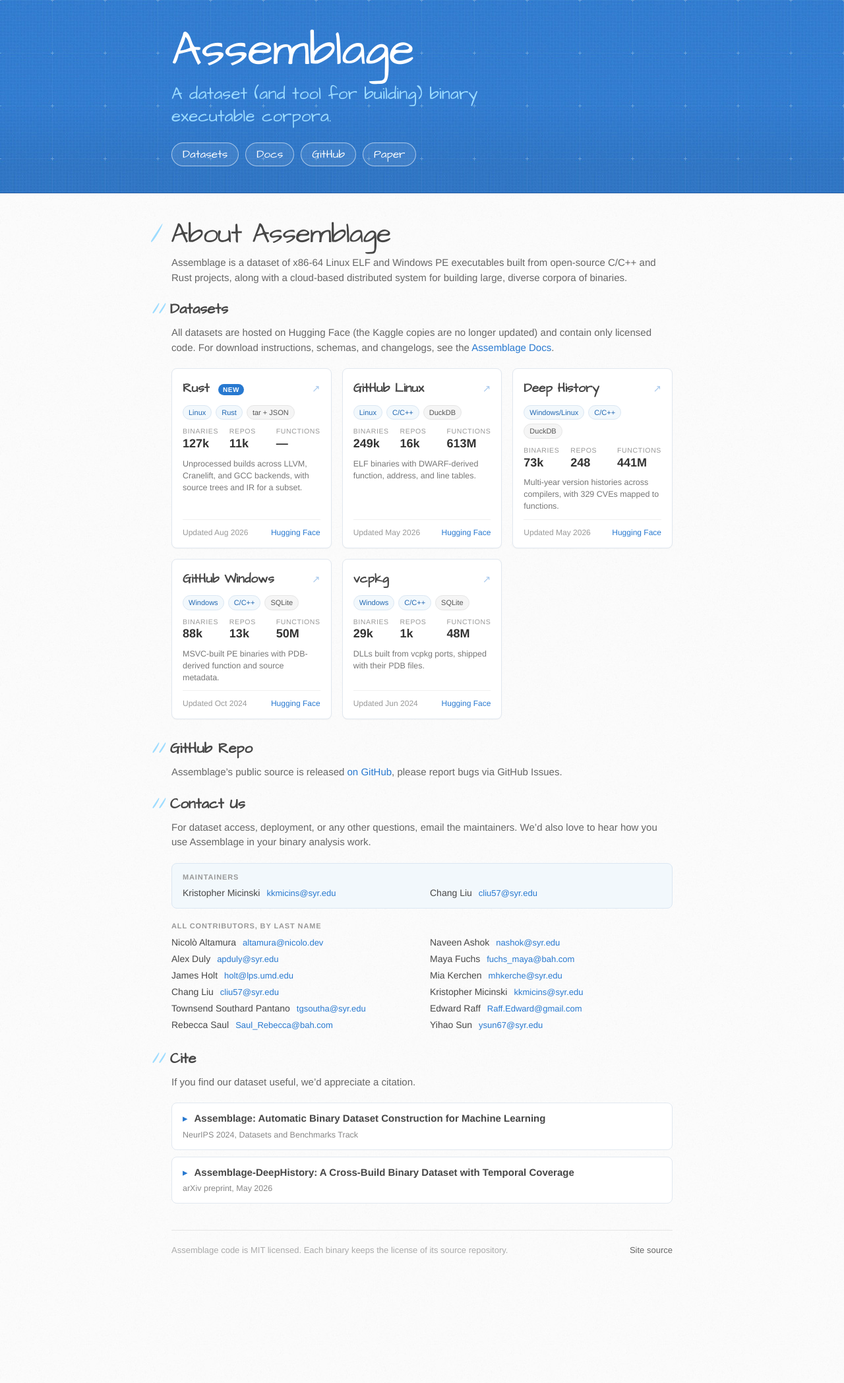
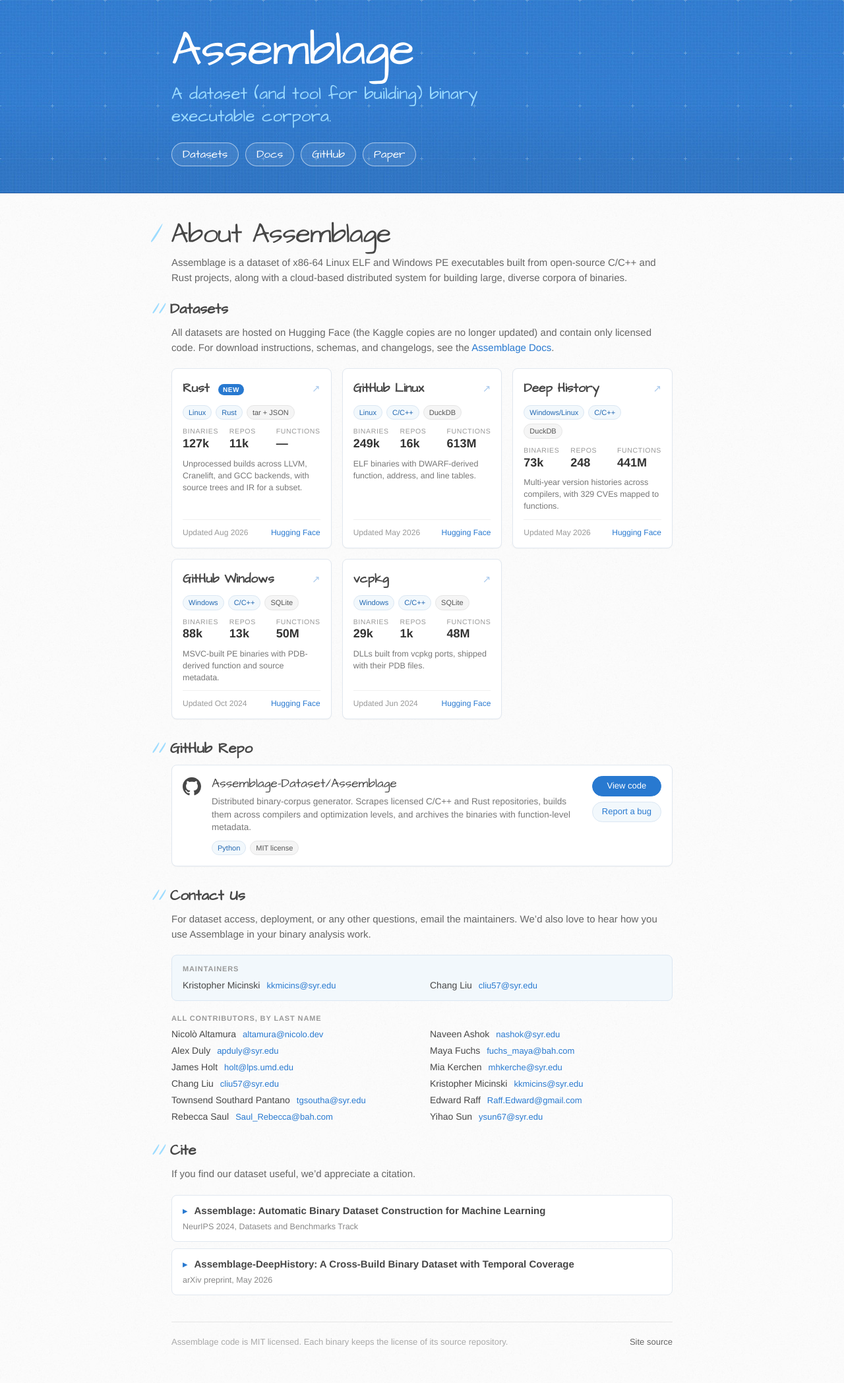
Before and after one commit to Assemblage-Dataset/assemblage-dataset.github.io, a Jekyll site: the page built from index.md, in a window 1280 px wide. Shown: the whole page at 66% size. Built offline with Jekyll 4.4.1, drawn with Linux system fonts in a browser that asks for light colours; comment, search, counter and statistics services are not loaded; before the commit the page ends 1957 px from its top, so only the background shows below that.

Commit message:
Replace the GitHub repo sentence with a repo card
Data-driven card from _data/repos.yml with the repo name, description,
language and license chips, live star/fork/issue counts from the GitHub
API, and View code / Report a bug buttons.

Co-Authored-By: Claude Fable 5.1 <noreply@anthropic.com>

```diff
--- /dev/null
+++ b/_data/repos.yml
@@ -0,0 +1,8 @@
+# Repository cards (rendered by _includes/repo-card.html). Star, fork, and open-issue counts are
+# fetched live from the GitHub API in the browser; only the fields below are static.
+- name: Assemblage-Dataset/Assemblage
+  url: https://github.com/Assemblage-Dataset/Assemblage
+  issues_url: https://github.com/Assemblage-Dataset/Assemblage/issues
+  description: Distributed binary-corpus generator. Scrapes licensed C/C++ and Rust repositories, builds them across compilers and optimization levels, and archives the binaries with function-level metadata.
+  language: Python
+  license: MIT
--- /dev/null
+++ b/_includes/repo-card.html
@@ -0,0 +1,37 @@
+<div class="repo-grid">
+{%- for r in site.data.repos %}
+  <div class="repo-card" data-repo="{{ r.name }}">
+    <svg class="repo-icon" viewBox="0 0 16 16" aria-hidden="true"><path fill="currentColor" d="M8 0C3.58 0 0 3.58 0 8c0 3.54 2.29 6.53 5.47 7.59.4.07.55-.17.55-.38 0-.19-.01-.82-.01-1.49-2.01.37-2.53-.49-2.69-.94-.09-.23-.48-.94-.82-1.13-.28-.15-.68-.52-.01-.53.63-.01 1.08.58 1.23.82.72 1.21 1.87.87 2.33.66.07-.52.28-.87.51-1.07-1.78-.2-3.64-.89-3.64-3.95 0-.87.31-1.59.82-2.15-.08-.2-.36-1.02.08-2.12 0 0 .67-.21 2.2.82.64-.18 1.32-.27 2-.27.68 0 1.36.09 2 .27 1.53-1.04 2.2-.82 2.2-.82.44 1.1.16 1.92.08 2.12.51.56.82 1.27.82 2.15 0 3.07-1.87 3.75-3.65 3.95.29.25.54.73.54 1.48 0 1.07-.01 1.93-.01 2.2 0 .21.15.46.55.38A8.013 8.013 0 0 0 16 8c0-4.42-3.58-8-8-8z"/></svg>
+    <div class="repo-main">
+      <div class="repo-name"><a href="{{ r.url }}">{{ r.name }}</a></div>
+      <p class="repo-desc">{{ r.description }}</p>
+      <div class="repo-meta">
+        <span class="ds-tag">{{ r.language }}</span>
+        <span class="ds-tag ds-tag--format">{{ r.license }} license</span>
+        <span class="ds-tag ds-tag--format repo-stat" data-stat="stargazers_count" hidden>&#9733; <span></span> stars</span>
+        <span class="ds-tag ds-tag--format repo-stat" data-stat="forks_count" hidden><span></span> forks</span>
+        <span class="ds-tag ds-tag--format repo-stat" data-stat="open_issues_count" hidden><span></span> open issues</span>
+      </div>
+    </div>
+    <div class="repo-actions">
+      <a class="repo-btn repo-btn--primary" href="{{ r.url }}">View code</a>
+      <a class="repo-btn" href="{{ r.issues_url }}">Report a bug</a>
+    </div>
+  </div>
+{%- endfor %}
+  <script>
+    document.querySelectorAll('.repo-card[data-repo]').forEach(function (card) {
+      fetch('https://api.github.com/repos/' + card.dataset.repo)
+        .then(function (r) { return r.ok ? r.json() : Promise.reject(r.status); })
+        .then(function (info) {
+          card.querySelectorAll('.repo-stat').forEach(function (chip) {
+            var n = info[chip.dataset.stat];
+            if (typeof n !== 'number') return;
+            chip.querySelector('span').textContent = n >= 1000 ? (n / 1000).toFixed(1).replace(/\.0$/, '') + 'k' : String(n);
+            chip.hidden = false;
+          });
+        })
+        .catch(function () {});
+    });
+  </script>
+</div>
--- a/_sass/custom.scss
+++ b/_sass/custom.scss
@@ -175,3 +175,114 @@ footer {
     transform: none;
   }
 }
+
+/* Repository cards */
+.repo-grid {
+  display: grid;
+  gap: 16px;
+  margin: 0 0 28px;
+}
+.repo-card {
+  display: flex;
+  flex-wrap: wrap;
+  gap: 12px 16px;
+  align-items: flex-start;
+  padding: 16px;
+  background: #fff;
+  border: 1px solid #e1e8f0;
+  border-radius: 8px;
+  box-shadow: 0 1px 2px rgba(0, 0, 0, 0.04);
+  transition: transform 0.22s ease, box-shadow 0.22s ease, border-color 0.22s ease;
+}
+.repo-card:hover {
+  border-color: #9ddcff;
+  box-shadow: 0 14px 28px -10px rgba(40, 121, 208, 0.35), 0 3px 8px rgba(0, 0, 0, 0.05);
+  transform: translateY(-3px);
+}
+.repo-icon {
+  flex: 0 0 auto;
+  width: 28px;
+  height: 28px;
+  margin-top: 2px;
+  color: #474747;
+}
+.repo-main {
+  flex: 1 1 260px;
+  min-width: 0;
+}
+.repo-name {
+  font-family: 'Architects Daughter', 'Helvetica Neue', Helvetica, Arial, serif;
+  font-size: 19px;
+  line-height: 1.3;
+  color: #474747;
+  word-break: break-word;
+}
+.repo-name a {
+  color: inherit;
+  transition: color 0.22s ease;
+}
+.repo-name a:hover,
+.repo-card:hover .repo-name a {
+  color: #2879d0;
+}
+.repo-desc {
+  margin: 4px 0 10px;
+  font-size: 13.5px;
+  line-height: 1.45;
+  color: #777;
+}
+.repo-meta {
+  display: flex;
+  flex-wrap: wrap;
+  gap: 6px;
+}
+.repo-actions {
+  display: flex;
+  flex: 0 0 auto;
+  flex-direction: column;
+  gap: 8px;
+}
+.repo-btn {
+  padding: 6px 14px;
+  font-size: 13px;
+  line-height: 1.3;
+  color: #2879d0;
+  text-align: center;
+  white-space: nowrap;
+  background: #f2f8fc;
+  border: 1px solid #dbe7f3;
+  border-radius: 999px;
+  transition: background-color 0.2s ease, color 0.2s ease;
+}
+.repo-btn:hover {
+  color: #2268b2;
+  background: #e4f1fb;
+}
+.repo-btn--primary {
+  color: #fff;
+  background: #2879d0;
+  border-color: #2879d0;
+}
+.repo-btn--primary:hover {
+  color: #fff;
+  background: #2268b2;
+}
+@media only screen and (max-width: 479px) {
+  .repo-actions {
+    flex-direction: row;
+    width: 100%;
+  }
+  .repo-btn {
+    flex: 1 1 auto;
+  }
+}
+@media (prefers-reduced-motion: reduce) {
+  .repo-card,
+  .repo-name a,
+  .repo-btn {
+    transition: none;
+  }
+  .repo-card:hover {
+    transform: none;
+  }
+}
--- a/index.md
+++ b/index.md
@@ -15,7 +15,7 @@ All datasets are hosted on Hugging Face (the Kaggle copies are no longer updated
 
 ## GitHub Repo
 
-Assemblage's public source is released [on GitHub](https://github.com/Assemblage-Dataset/Assemblage), please report bugs via GitHub Issues.
+{% include repo-card.html %}
 
 ## Contact Us
 
```
